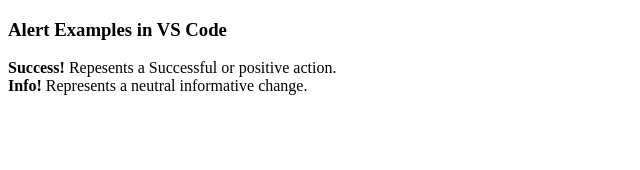
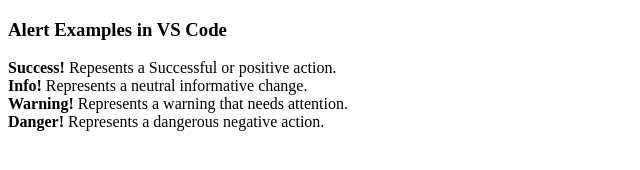
Before and after one commit to Ajdonat0/Scusa-CP-Test, a plain HTML site: page index.html in a window 1280 px wide. Shown: the whole page, without its empty margins (0-640 px from the left). Drawn offline with Linux system fonts and the light colour scheme.

Commit message:
Tested Adding Features

```diff
--- a/index.html
+++ b/index.html
@@ -7,7 +7,9 @@
 <body>
 
     <h3>Alert Examples in VS Code </h3>
-        <strong>Success!</strong> Repesents a Successful or positive action.</body><br>
+        <strong>Success!</strong> Repesents a Successful or positive action.<br>
         <strong>Info!</strong> Represents a neutral informative change.<br>
-</body>
+        <strong>Warning!</strong> Represents a warning that needs attention.<br>
+        <strong>Danger!</strong> Represents a dangerous negative action.<br>
+    </body>
 </html>
```
